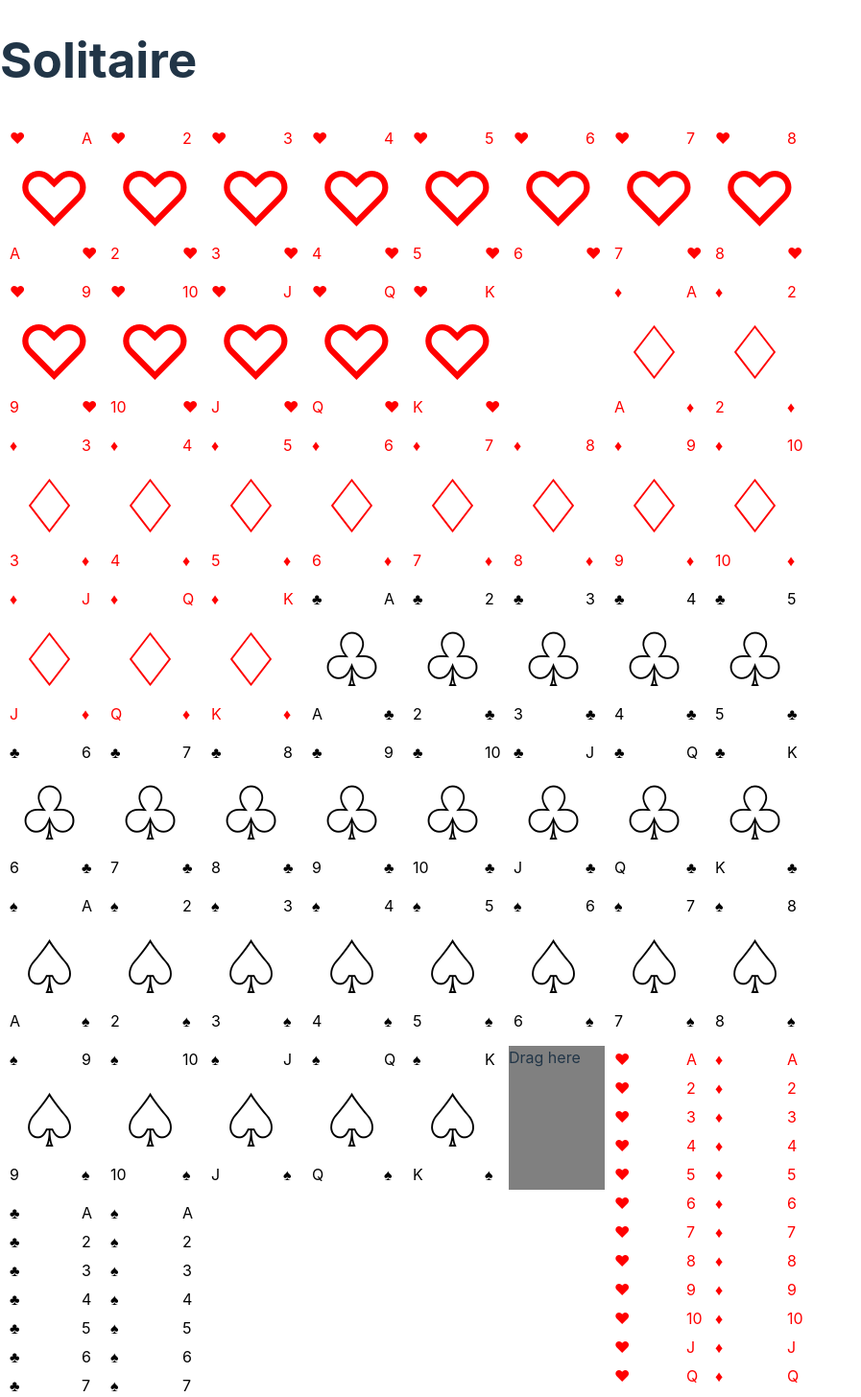
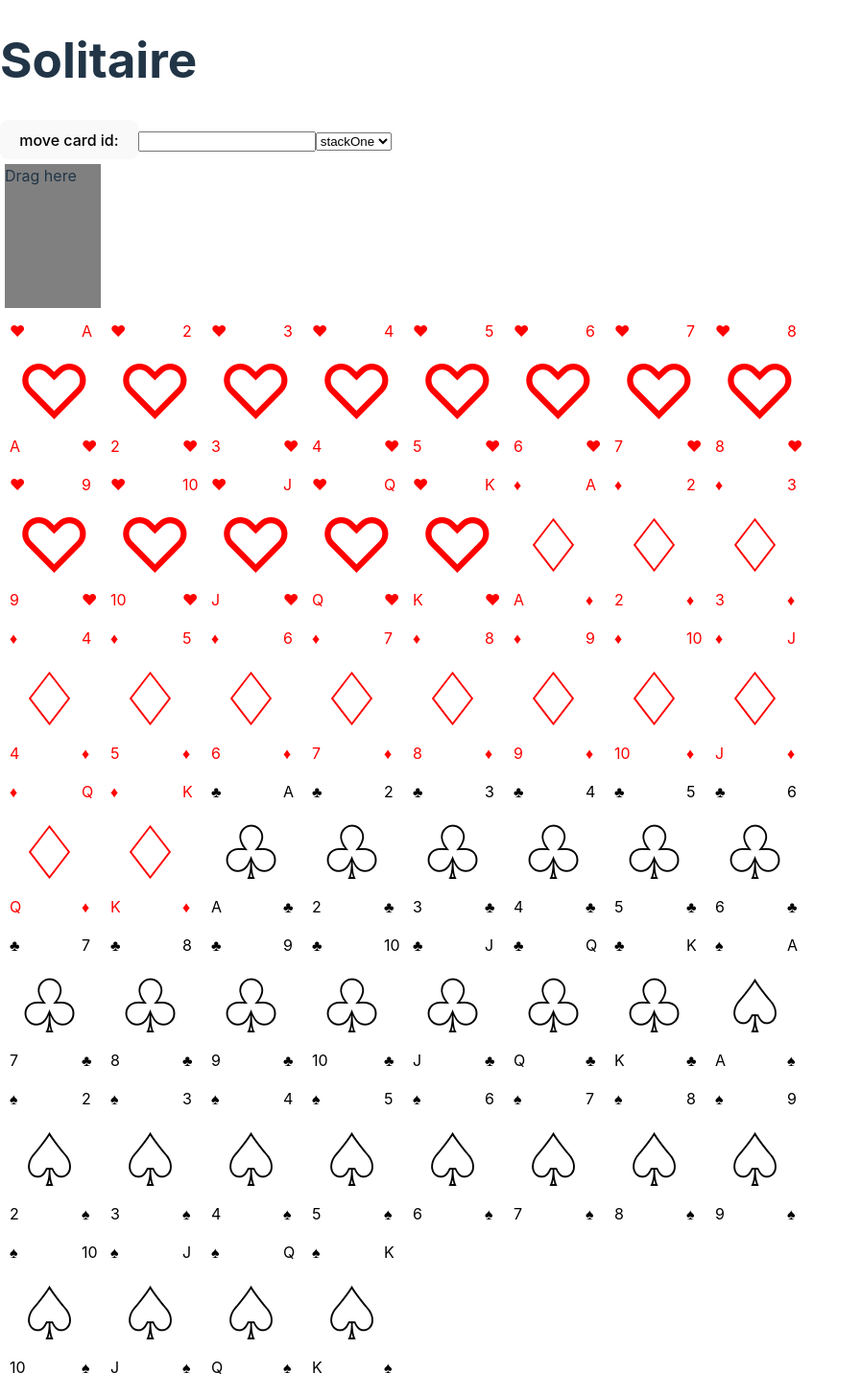
Before and after one commit to jani-e/solitaire, a React (Vite) app: page / in a window 1280 px wide. Shown: the top 1456 px of the page at 96% size, without its empty margins (0-897 px from the left). Built offline with nearby package versions, Linux system fonts and the light colour scheme.

Commit message:
Started with storing playdeck logic

```diff
--- a/src/Solitaire.jsx
+++ b/src/Solitaire.jsx
@@ -1,35 +1,82 @@
+import { useState } from 'react'
 import { DndProvider, useDrop } from 'react-dnd'
 import { HTML5Backend } from 'react-dnd-html5-backend'
 import Card from 'src/components/Card'
 import Stack from 'src/components/Stack'
 
 const Solitaire = () => {
+  const heartsDeck = [...Array(13).keys()].map(i => ({ value: i + 1, suit: 'hearts' }))
+  const diamondsDeck = [...Array(13).keys()].map(i => ({ value: i + 1, suit: 'diamonds' }))
+  const clubsDeck = [...Array(13).keys()].map(i => ({ value: i + 1, suit: 'clubs' }))
+  const spadesDeck = [...Array(13).keys()].map(i => ({ value: i + 1, suit: 'spades' }))
+
+  const playDeck = heartsDeck
+    .concat(diamondsDeck, clubsDeck, spadesDeck)
+    .map((card, index) => ({ id: index + 1, ...card }))
+
+  const tempPlayDeck = {
+    stack: playDeck,
+    flipped: [],
+    hearts: [],
+    diamonds: [],
+    clubs: [],
+    spades: [],
+    stackOne: [],
+    stackTwo: [],
+    stackThree: [],
+    stackFour: [],
+    stackFive: [],
+    stackSix: [],
+    stackSeven: []
+  }
+
+  const [deck, setDeck] = useState(tempPlayDeck)
+  const [id, setId] = useState('')
+  const [destination, setDestination] = useState('stackOne')
+
 
   const layoutStyle = {
     display: 'grid',
     gridTemplateColumns: '105px 105px 105px 105px 105px 105px 105px 105px'
   }
 
-  const heartsDeck = [...Array(13).keys()].map(i => ({ value: i + 1, suit: 'hearts' }))
-  const diamondsDeck = [...Array(13).keys()].map(i => ({ value: i + 1, suit: 'diamonds' }))
-  const clubsDeck = [...Array(13).keys()].map(i => ({ value: i + 1, suit: 'clubs' }))
-  const spadesDeck = [...Array(13).keys()].map(i => ({ value: i + 1, suit: 'spades' }))
+  const moveCard = (id, destination) => {
+    const destinationProp = destination
+    if (!deck.stack.find(card => card.id === id)) {
+      console.log('not found')
+      return
+    }
+    setDeck({
+      ...deck,
+      [destinationProp]: deck[destinationProp].concat(deck.stack.find(card => card.id === id)),
+      stack: deck.stack.filter(card => card.id !== id)
+    })
+  }
+
+  console.log(deck)
 
   return (
     <div>
+      <button onClick={() => (moveCard(id, destination), setId(''))}>move card id:</button>
+      <input value={id} onChange={({ target: { value: id } }) => setId(Number(id))} />
+      <select value={destination} onChange={({ target: { value: destination } }) => setDestination(destination)}>
+        <option value='stackOne'>stackOne</option>
+        <option value='stackTwo'>stackTwo</option>
+      </select>
       <DndProvider backend={HTML5Backend}>
-      <div style={layoutStyle}>
-        {heartsDeck.map(card => <Card key={card.value} value={card.value} suit={card.suit} />)}
-        <div></div>
-        {diamondsDeck.map(card => <Card key={card.value} value={card.value} suit={card.suit} />)}
-        {clubsDeck.map(card => <Card key={card.value} value={card.value} suit={card.suit} />)}
-        {spadesDeck.map(card => <Card key={card.value} value={card.value} suit={card.suit} />)}
-        <Dropzone />
-        <Stack cards={heartsDeck} />
-        <Stack cards={diamondsDeck} />
-        <Stack cards={clubsDeck} />
-        <Stack cards={spadesDeck} />
-       </div>
+        <div style={layoutStyle}>
+          <Dropzone />
+          <Stack cards={deck.stackOne} />
+          <Stack cards={deck.stackTwo} />
+          <Stack cards={deck.stackThree} />
+          <Stack cards={deck.stackFour} />
+          <Stack cards={deck.stackFive} />
+          <Stack cards={deck.stackSix} />
+          <Stack cards={deck.stackSeven} />
+        </div>
+        <div style={layoutStyle}>
+          {deck.stack.map(card => <Card key={card.id} value={card.value} suit={card.suit} />)}
+        </div>
       </DndProvider>
     </div>
   )
@@ -58,21 +105,4 @@ const Dropzone = () => {
   )
 }
 
-/*
-todo / things to consider
-- can svg be dragged and moved like in solitaire game?
-  - Card that is a div and contains svg can be dragged --> react DnD
-  - cards should have fixed places
-- card styling
-  - hidden card / reveal card -> useState?
-  - card colors and 'tempSuit' added in suits
-  - value display logic for 1 ace, 11 jack, 12 queen, 13 king
-- game code logic
-  - tracking where cards are
-  - double click card logic
-  - deck
-- move card svg/image to assets or components? --> moved to components
-- moved game to its own repository
-*/
-
 export default Solitaire
```
